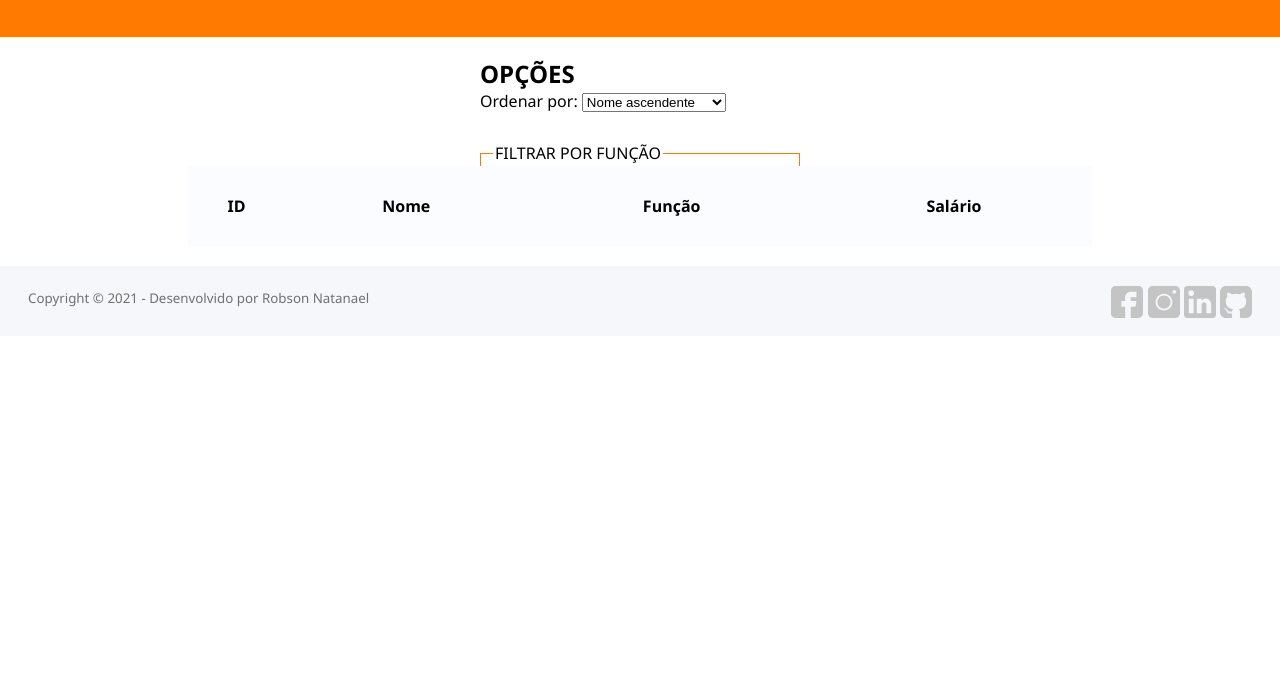
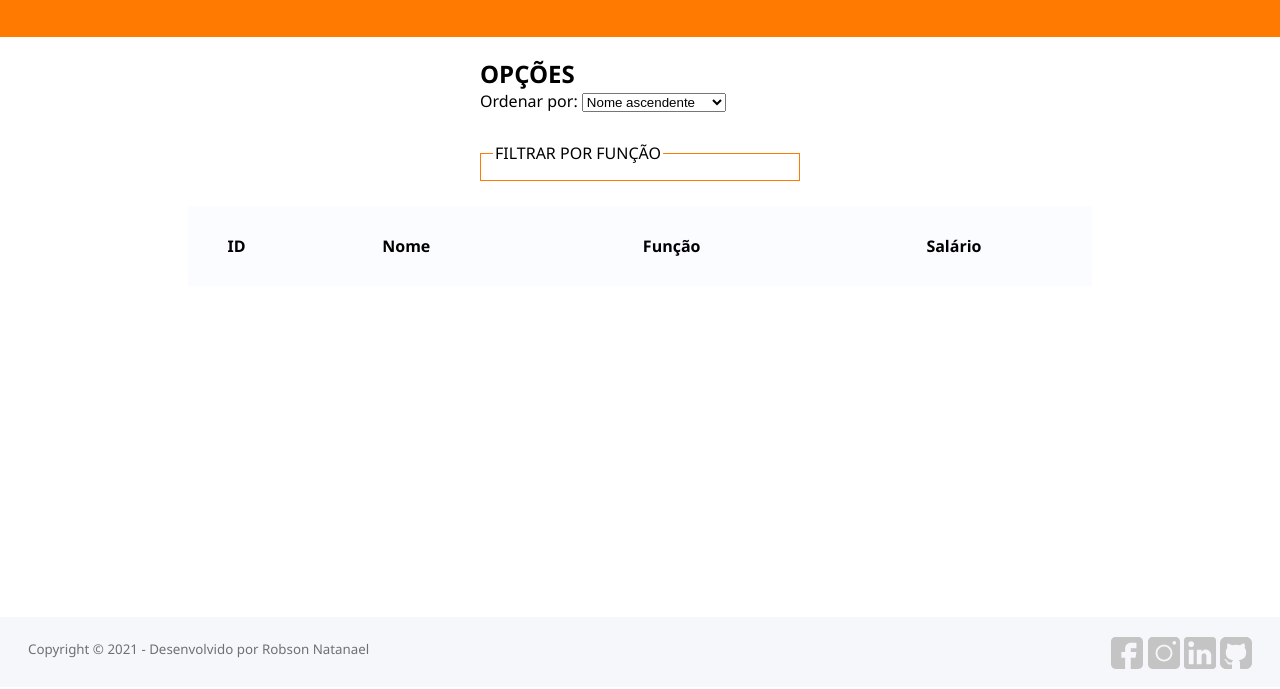
Before and after one commit to robsonnatanael/EasyRH, a plain HTML site: page frontend/index.html in a window 1280 px wide. Shown: the part 113-802 px from the top of the page. Drawn offline with Linux system fonts and the light colour scheme; no server answers.

Commit message:
Corrige bug no style do footer

```diff
--- a/frontend/assets/css/style.css
+++ b/frontend/assets/css/style.css
@@ -2,8 +2,22 @@
   margin: 0;
 }
 
+html,
+body {
+  height: 100%;
+}
+
 html {
   font-family: "Segoe UI", Tahoma, Geneva, Verdana, sans-serif;
+}
+
+body {
+  display: flex;
+  flex-direction: column;
+}
+
+.boxConatiner {
+  flex: 1 0 auto;
 }
 
 .container {
@@ -37,6 +51,7 @@ header {
 .areaLogo {
   display: flex;
   max-width: 340px;
+  height: 100px;
 }
 
 .areaLogo > h1 > a {
@@ -120,6 +135,7 @@ tbody tr:hover {
 
 fieldset {
   margin-top: 30px;
+  margin-bottom: 40px;
   border: 1px solid #ff7a00;
 }
 
@@ -127,6 +143,7 @@ fieldset {
 ------------------------------------ */
 
 footer {
+  flex-shrink: 0;
   height: 70px;
   align-items: center;
   background-color: #f5f7fa;
--- a/frontend/index.html
+++ b/frontend/index.html
@@ -21,7 +21,7 @@
         </div>
       </div>
     </header>
-    <main>
+    <main class="boxConatiner">
       <div class="areaMain">
         <div class="areaActions">
           <h2>OPÇÕES</h2>
```
